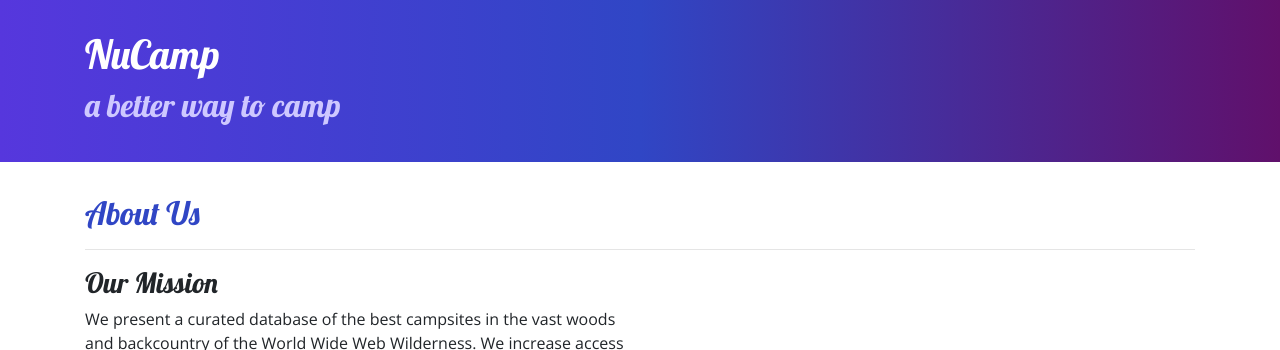
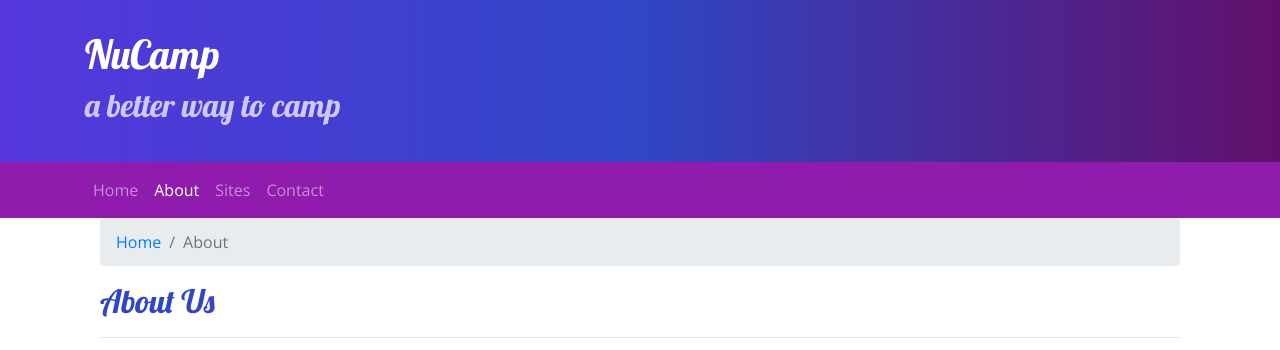
Before and after one commit to jessa-g/nucampsite, a website: page aboutus.html in a window 1280 px wide. Shown: the top 350 px of the page. Drawn offline with nearby package versions, Linux system fonts and the light colour scheme.

Commit message:
navbar and breadcrumbs

```diff
--- a/aboutus.html
+++ b/aboutus.html
@@ -25,10 +25,29 @@
             </div>
         </div>
     </header>
-
+    <nav class="navbar navbar-expand-sm navbar-dark sticky-top">
+        <div class="container">
+            <button class="navbar-toggler ml-auto" type="button" data-toggle="collapse" data-target="#nucampNavbar">
+                <span class="navbar-toggler-icon"></span>
+            </button>
+            <div class="collapse navbar-collapse" id="nucampNavbar">
+                <ul class="navbar-nav">
+                    <li class="nav-item"><a class="nav-link" href="index.html">Home</a></li>
+                    <li class="nav-item active"><a class="nav-link" href="#">About</a></li>
+                    <li class="nav-item"><a class="nav-link" href="#">Sites</a></li>
+                    <li class="nav-item"><a class="nav-link" href="#">Contact</a></li>
+                </ul>
+            </div>
+      </div>
+    </nav>
     <div class="container">
         <div class="row">
             <div class="col">
+                <div class="col">
+                    <ol class="breadcrumb">
+                        <li class="breadcrumb-item"><a href="index.html">Home</a></li>
+                        <li class="breadcrumb-item active">About</li>
+                    </ol>
                <h2>About Us</h2>
                <hr />
             </div>
--- a/css/styles.css
+++ b/css/styles.css
@@ -20,6 +20,7 @@
 }
 
 .jumbotron {
+    margin: 0;
     padding: 30px;
     background-image: linear-gradient(to right, #5637DD, #3046C5, #60106B);
     color: white;
@@ -30,3 +31,6 @@
     border-bottom: 1px ridge;
     min-height: 200px;
 }
+.navbar {
+    background-color: #901CAD;
+}
```
Also changed, not shown: index.html (+15 -1 lines).
